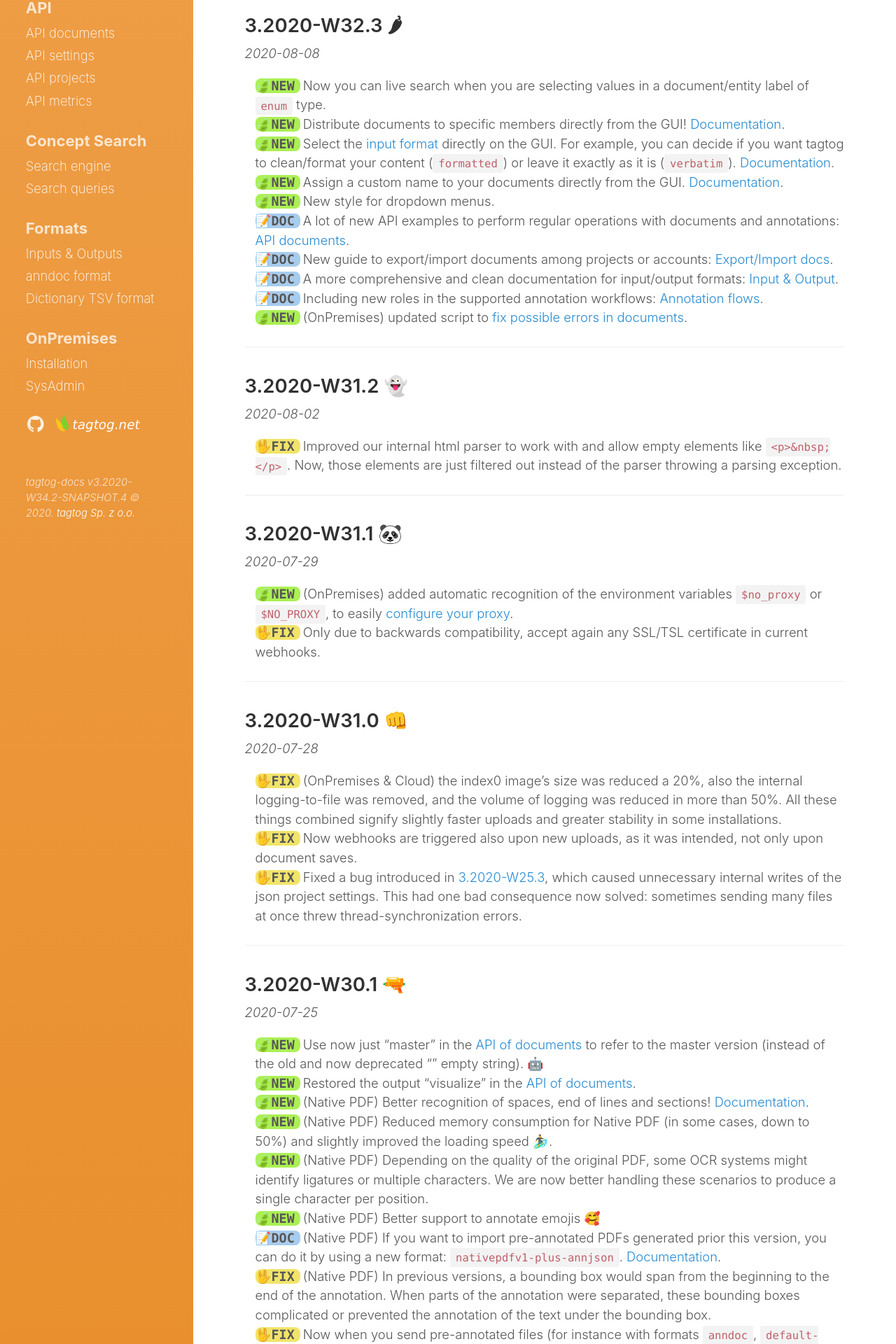
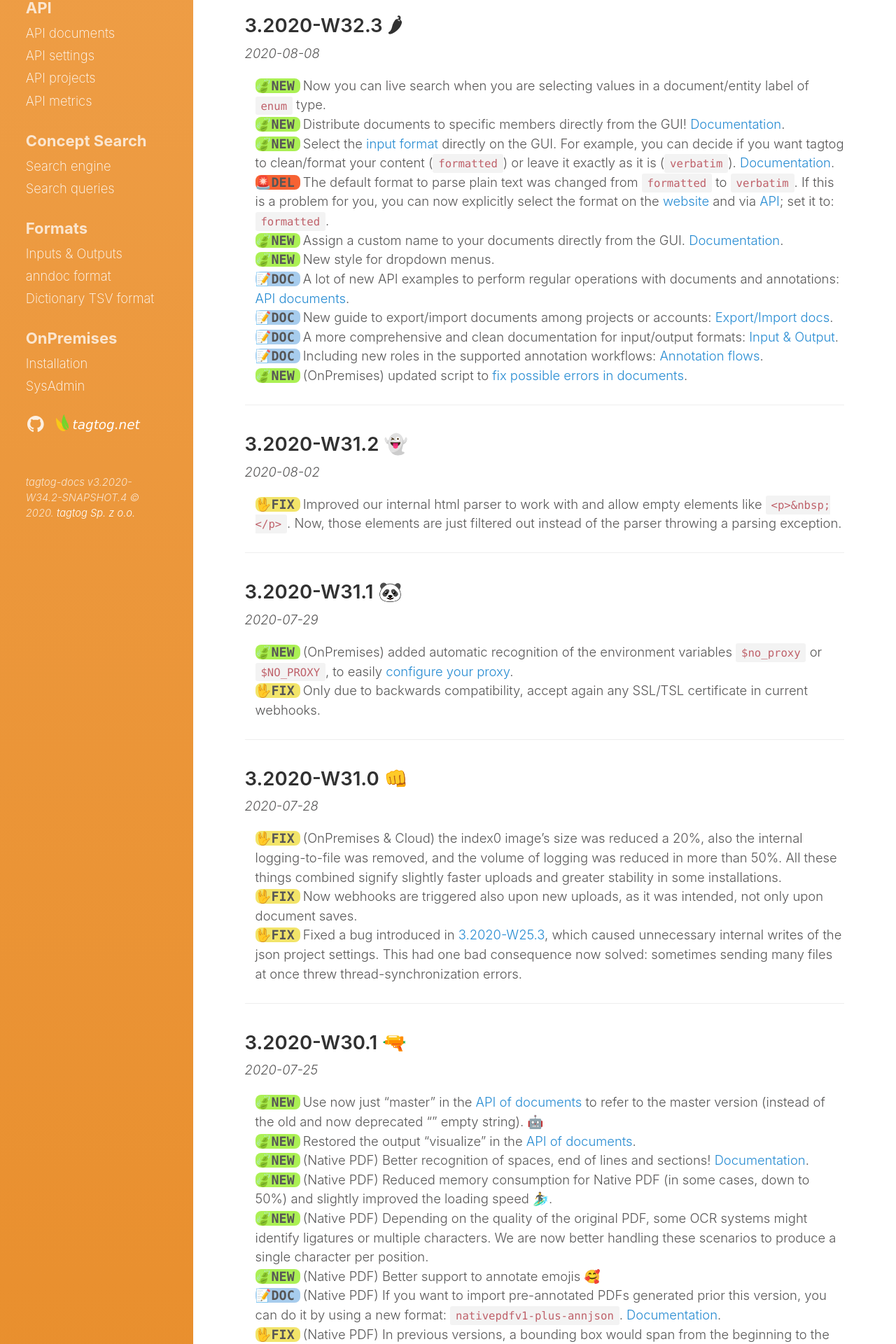
Before and after one commit to tagtogorg/tagtog-doc, a Jekyll site: the page built from updates.md, in a window 1280 px wide. Shown: the part 801-2721 px from the top of the page at 70% size. Built offline with Jekyll 4.4.1, drawn with Linux system fonts in a browser that asks for light colours; nearby versions of some CDN libraries; emoji names are drawn with the system emoji font.

Commit message:
add previous update

```diff
--- a/updates.md
+++ b/updates.md
@@ -39,6 +39,7 @@ _2020-08-08_
   <li class="new"><span markdown="1">Now you can live search when you are selecting values in a document/entity label of `enum` type.</span></li>
   <li class="new"><span markdown="1">Distribute documents to specific members directly from the GUI! [Documentation](documents.html#distribute-to-a-group-of-users).</span></li>
   <li class="new"><span markdown="1">Select the [input format](ioformats.html#input-formats) directly on the GUI. For example, you can decide if you want tagtog to clean/format your content (`formatted`) or leave it exactly as it is (`verbatim`). [Documentation](documents.html#format).</span></li>
+  <li class="del"><span markdown="1">The default format to parse plain text was changed from `formatted` to `verbatim`. If this is a problem for you, you can now explicitly select the format on the [website](https://docs.tagtog.net/documents.html#format) and via [API](https://docs.tagtog.net/API_documents_v1.html#examples-send-plain-text-and-format-it); set it to: `formatted`.</span></li>
   <li class="new"><span markdown="1">Assign a custom name to your documents directly from the GUI. [Documentation](documents.html#define-a-name).</span></li>
   <li class="new"><span markdown="1">New style for dropdown menus.</span></li>
   <li class="doc"><span markdown="1">A lot of new API examples to perform regular operations with documents and annotations: [API documents](API_documents_v1.html).</span></li>
```
